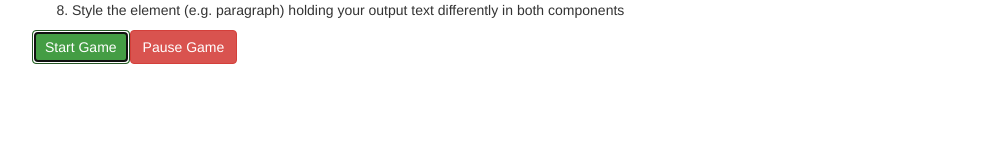
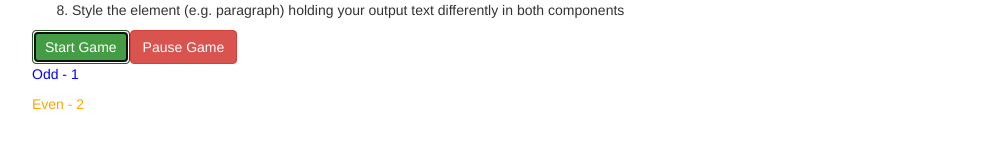
Before and after one commit to ondergenc/GameOddEven, an Angular app: page / in a window 1280 px wide. Both pictures are taken after a click on the button "Start Game". Shown: the part 196-344 px from the top of the page, without its empty margins (38-1026 px from the left). Built offline with nearby package versions, Linux system fonts and the light colour scheme.

Commit message:
Added OddComponent and EvenComponent in the AppComponent. And configured this components.

```diff
--- a/src/app/app.component.html
+++ b/src/app/app.component.html
@@ -19,4 +19,10 @@
       <app-game-control (intervalFired)="onInternalFired($event)"></app-game-control>
     </div>
   </div>
+  <div class="row">
+    <div class="col-xs-12">
+      <app-odd *ngFor="let oddNumber of oddNumbers" [number]="oddNumber"></app-odd>
+      <app-even *ngFor="let evenNumber of evenNumbers" [number]="evenNumber"></app-even>
+    </div>
+  </div>
 </div>
--- a/src/app/app.component.ts
+++ b/src/app/app.component.ts
@@ -6,7 +6,14 @@ import { Component } from '@angular/core';
   styleUrls: ['./app.component.css']
 })
 export class AppComponent {
+  oddNumbers: number[] = [];
+  evenNumbers: number[] = [];
+
   onInternalFired(firedNumber: number) {
-    console.log(firedNumber);
+    if(firedNumber%2 === 0){
+      this.evenNumbers.push(firedNumber);
+    } else {
+      this.oddNumbers.push(firedNumber);
+    }
   }
 }
--- a/src/app/even/even.component.css
+++ b/src/app/even/even.component.css
@@ -0,0 +1,3 @@
+p {
+    color: orange;
+}
--- a/src/app/even/even.component.html
+++ b/src/app/even/even.component.html
@@ -1 +1 @@
-<p>even works!</p>
+<p>Even - {{ number }}</p>
--- a/src/app/even/even.component.ts
+++ b/src/app/even/even.component.ts
@@ -1,4 +1,4 @@
-import { Component, OnInit } from '@angular/core';
+import { Component, OnInit, Input } from '@angular/core';
 
 @Component({
   selector: 'app-even',
@@ -6,7 +6,7 @@ import { Component, OnInit } from '@angular/core';
   styleUrls: ['./even.component.css']
 })
 export class EvenComponent implements OnInit {
-
+  @Input() number: number;
   constructor() { }
 
   ngOnInit() {
--- a/src/app/odd/odd.component.css
+++ b/src/app/odd/odd.component.css
@@ -0,0 +1,3 @@
+p {
+    color: blue;
+}
--- a/src/app/odd/odd.component.html
+++ b/src/app/odd/odd.component.html
@@ -1 +1 @@
-<p>odd works!</p>
+<p>Odd - {{ number }}</p>
--- a/src/app/odd/odd.component.ts
+++ b/src/app/odd/odd.component.ts
@@ -1,4 +1,4 @@
-import { Component, OnInit } from '@angular/core';
+import { Component, OnInit, Input } from '@angular/core';
 
 @Component({
   selector: 'app-odd',
@@ -6,6 +6,7 @@ import { Component, OnInit } from '@angular/core';
   styleUrls: ['./odd.component.css']
 })
 export class OddComponent implements OnInit {
+  @Input() number: number;
 
   constructor() { }
 
```
